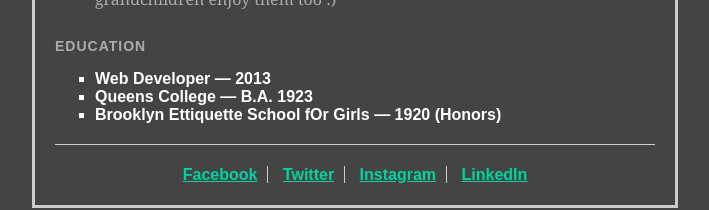
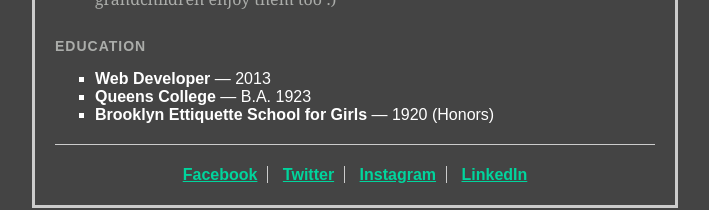
Before and after one commit to graceambrose/HW_002, a plain HTML site: page resume.html in a window 1280 px wide. Shown: the part 770-980 px from the top of the page, without its empty margins (285-994 px from the left). Drawn offline with Linux system fonts and the light colour scheme.

Commit message:
Added files via upload

```diff
--- a/resume.html
+++ b/resume.html
@@ -50,9 +50,9 @@
             <h3 class="grey-text">EDUCATION</h3>
 
               <ul>
-                <li><strong>Web Developer — 2013</strong></li>
-                <li><strong>Queens College — B.A. 1923</strong></li>
-                <li><strong>Brooklyn Ettiquette School fOr Girls — 1920 (Honors)</strong></li>
+                <li><strong>Web Developer</strong> — 2013</li>
+                <li><strong>Queens College</strong> — B.A. 1923</li>
+                <li><strong>Brooklyn Ettiquette School for Girls</strong> — 1920 (Honors)</li>
               </ul>
 
           <div class="divider"></div>
```
